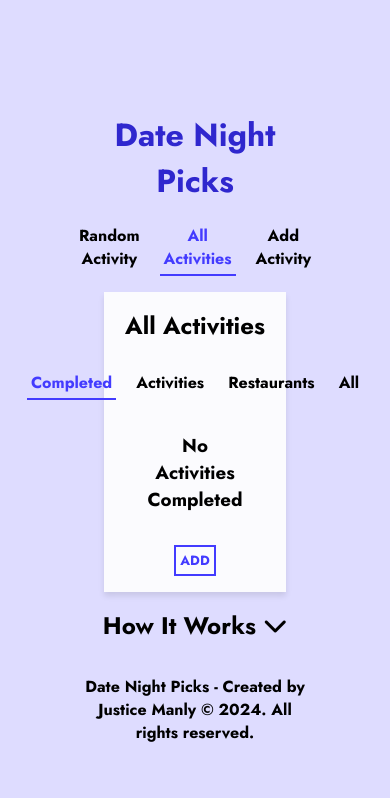
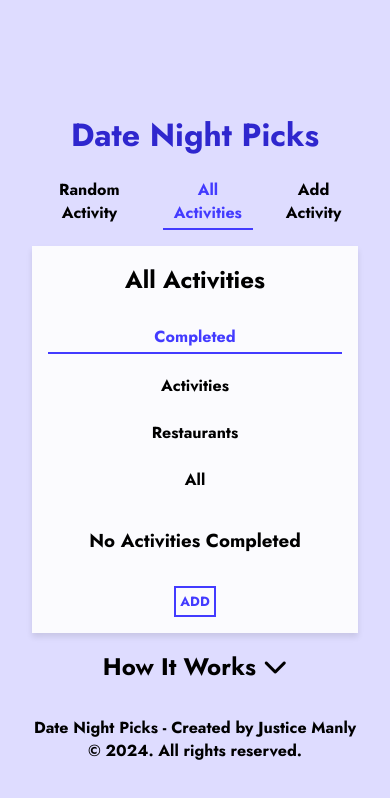
Before and after one commit to Tragicboyjay/date-night-picks, a React (Vite) app: page / in a window 390 px wide. Both pictures are taken after a click on the item "All Activities". Shown: the top 798 px of the page. Built offline with nearby package versions, Linux system fonts and the light colour scheme.

Commit message:
mobile media querries

```diff
--- a/src/components/All.jsx
+++ b/src/components/All.jsx
@@ -32,8 +32,8 @@ const All = () => {
     return (
         <div id="all">
             <h2>All Activities</h2>
-            <nav>
-                <ul>
+            <nav >
+                <ul id="all-nav">
                     <li className={allState === 'completed'? 'active': undefined} onClick={() => setAllState('completed')}>Completed</li>
                     <li className={allState === 'activities'? 'active': undefined} onClick={() => setAllState('activities')}>Activities</li>
                     <li className={allState === 'restaurants'? 'active': undefined} onClick={() => setAllState('restaurants')}>Restaurants</li>
--- a/src/index.css
+++ b/src/index.css
@@ -205,3 +205,34 @@ footer {
   background-color: var(--accent);
   color: var(--background);
 }
+
+@media only screen and (max-width: 750px) {
+  .App {
+    width: 100%;
+  }
+
+  #picker, #add, #all, #edit{
+    width: 100%;
+  }
+
+  .all-container {
+    width: 100%;
+  }
+
+  .all-row {
+    width: 100%;
+  }
+}
+
+@media only screen and (max-width: 420px) {
+
+  .all-row {
+    flex-direction: column;
+    gap: 1rem;
+  }
+
+  #all-nav {
+    display: flex;
+    flex-direction: column;
+  }
+}
```
